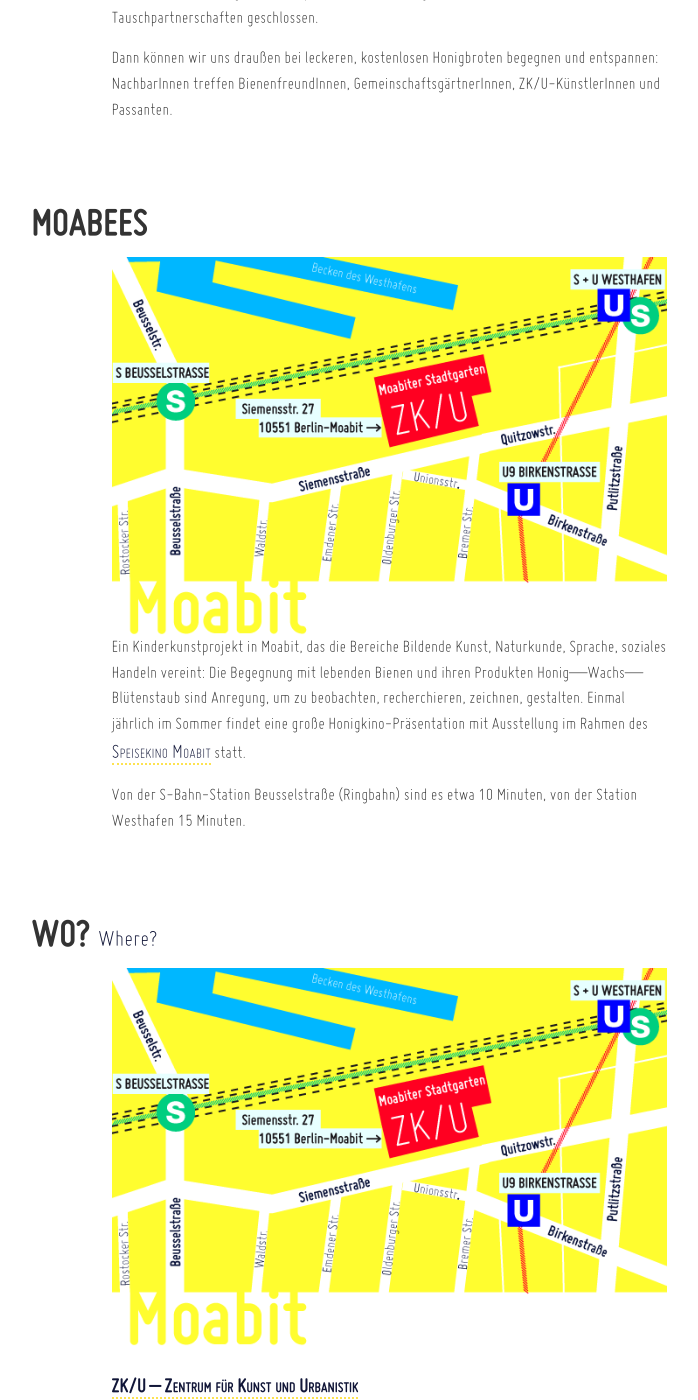
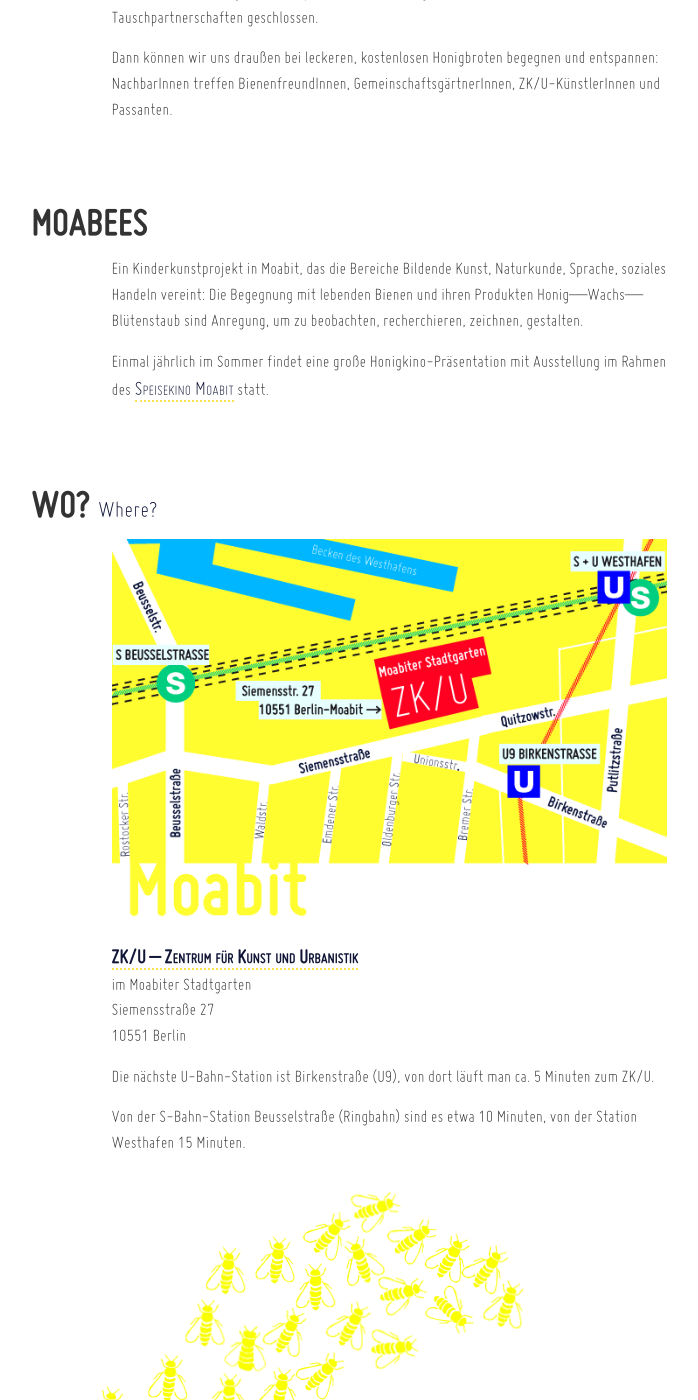
Before and after one commit to dieda/moabienen.berlin-bienenstadt.de, a Jekyll site: the page built from index.html, in a window 1280 px wide and 1400 px high, scrolled down 3155 px. Shown: the whole window, without its empty margins (251-949 px from the left). Built offline with Jekyll 4.4.1, drawn with Linux system fonts in a browser that asks for light colours.

Commit message:
Update index.html
moabees abschnitt korrigiert, bild auskommentiert

```diff
--- a/index.html
+++ b/index.html
@@ -164,12 +164,12 @@
 <h2 id="moabees">
   Moabees
 </h2>
-<img class="img-responsive" src="/img/moabit_zku_anfahrt.png" alt="Anfahrtskizze"/>
+<!--<img class="img-responsive" src="/img/moabit_zku_anfahrt.png" alt="Anfahrtskizze"/>-->
 <p>
-  Ein Kinderkunstprojekt in Moabit, das die Bereiche Bildende Kunst, Naturkunde, Sprache, soziales Handeln vereint: Die Begegnung mit lebenden Bienen und ihren Produkten Honig&mdash;Wachs&mdash;Blütenstaub sind Anregung, um zu beobachten, recherchieren, zeichnen, gestalten. Einmal jährlich im Sommer findet eine große Honigkino-Präsentation mit Ausstellung im Rahmen des <a href="http://www.zku-berlin.org/de/activity/category/?tx_residencies_archive[category]=10&cHash=e52f537bff3de149e2d21a0e3dc0df51">Speisekino Moabit</a> statt.
+  Ein Kinderkunstprojekt in Moabit, das die Bereiche Bildende Kunst, Naturkunde, Sprache, soziales Handeln vereint: Die Begegnung mit lebenden Bienen und ihren Produkten Honig&mdash;Wachs&mdash;Blütenstaub sind Anregung, um zu beobachten, recherchieren, zeichnen, gestalten.
 </p>
 <p>
-  Von der S-Bahn-Station Beusselstraße (Ringbahn) sind es etwa 10 Minuten, von der Station Westhafen 15 Minuten.
+  Einmal jährlich im Sommer findet eine große Honigkino-Präsentation mit Ausstellung im Rahmen des <a href="http://www.zku-berlin.org/de/activity/category/?tx_residencies_archive[category]=10&cHash=e52f537bff3de149e2d21a0e3dc0df51">Speisekino Moabit</a> statt.
 </p>
 
 <h2 id="wo">
```
